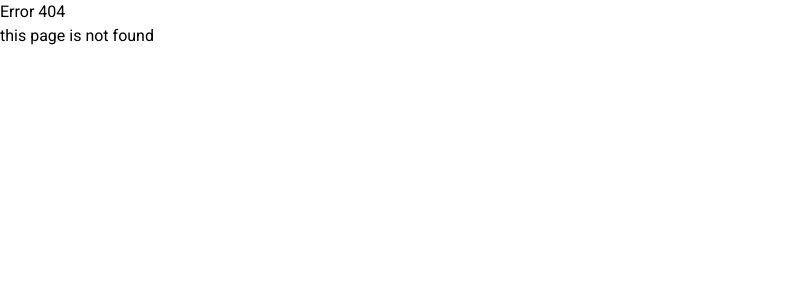
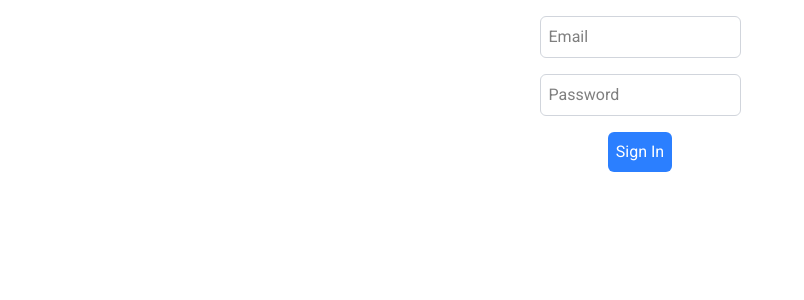
Before and after one commit to Poolryz/cityPortal, a Next.js app: page /sign-in in a window 1280 px wide. Before the commit this address had no page. Shown: the top 300 px of the page, without its empty margins (0-804 px from the left). Built offline with nearby package versions, Linux system fonts and the light colour scheme.

Commit message:
Создание отдельной папки для auth - Отдельный layout для этой папки

```diff
--- /dev/null
+++ b/src/app/(auth)/layout.tsx
@@ -0,0 +1,12 @@
+import '@/app/globals.scss'
+
+export const metadata = {
+}
+
+export default function AuthLayout({ children }) {
+    return (
+        <>
+            {children}
+        </>
+    )
+}
--- /dev/null
+++ b/src/app/(auth)/sign-in/page.tsx
@@ -0,0 +1,18 @@
+"use client"
+
+import { useState } from "react";
+
+function SignIn() {
+    const [isMailSent, setIsMailSent] = useState("")
+    const [isPasswordSent, setIsPasswordSent] = useState("")
+    return (
+        <div className="flex flex-col gap-4 items-center p-4">
+            <input onChange={(e) => { setIsMailSent(e.target.value) }} className="border border-gray-300 p-2 rounded-md" type="text" placeholder="Email" />
+            <input onChange={(e) => { setIsPasswordSent(e.target.value) }} className="border border-gray-300 p-2 rounded-md" type="password" placeholder="Password" />
+            <button className="bg-blue-500 text-white p-2 rounded-md">Sign In</button>
+
+        </div >
+    )
+}
+
+export default SignIn;
```
